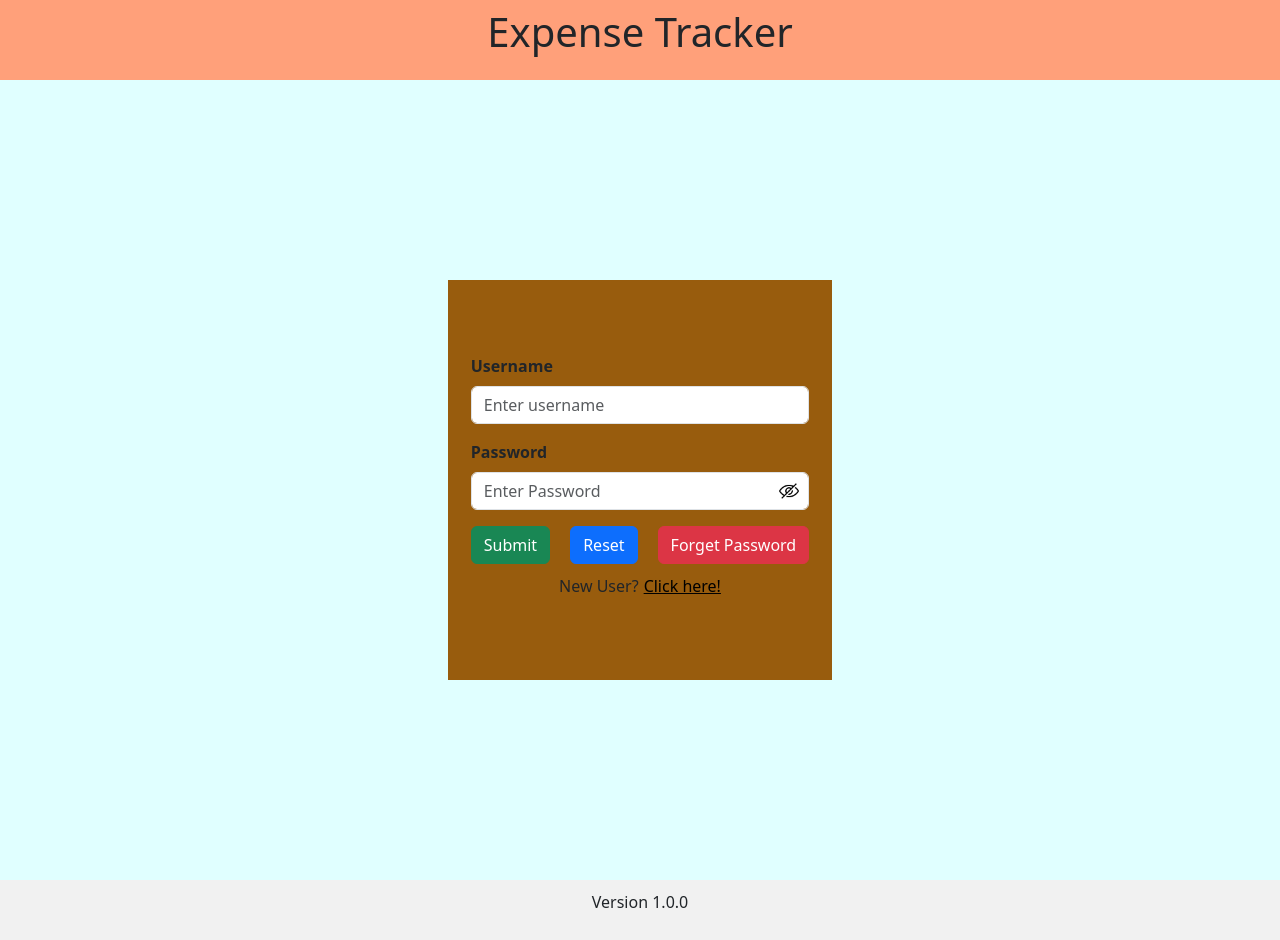
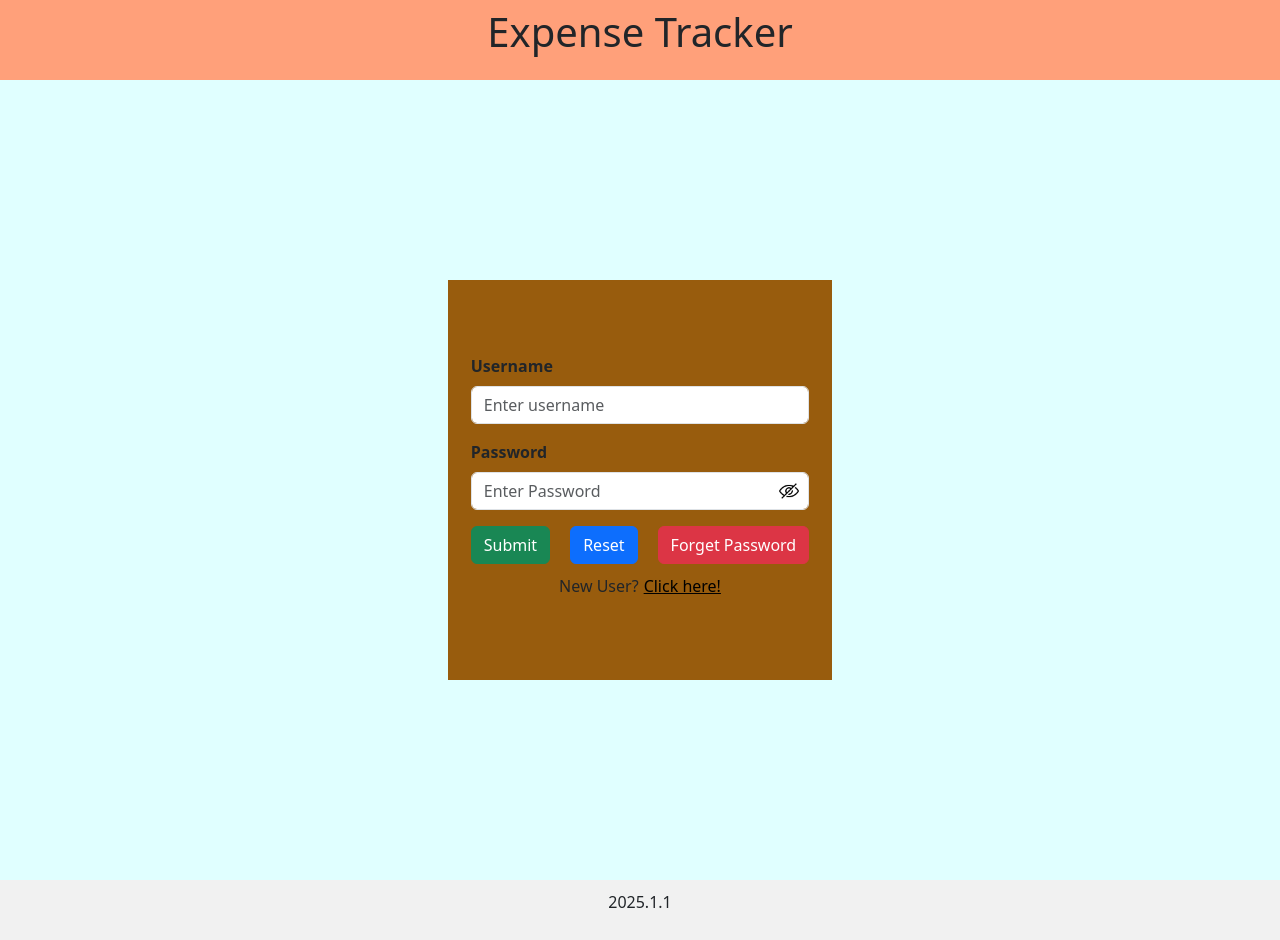
Before and after one commit to arnavkatyayan/ExpenseTrackerApp, a React (Create React App) app in the folder ExpenseTrackerFE/expensetrackerfe/: page / in a window 1280 px wide. Built offline with nearby package versions, Linux system fonts and the light colour scheme; no server answers.

Commit message:
Release Notes and version number updated.

```diff
--- a/ExpenseTrackerFE/expensetrackerfe/src/App.js
+++ b/ExpenseTrackerFE/expensetrackerfe/src/App.js
@@ -20,7 +20,7 @@ function App() {
 
       <LoginPage isLogoutClicked={isLogoutClicked} setIsLogoutClicked={setIsLogoutClicked} />
       <footer className='footer'>
-        <p>Version 1.0.0</p>
+        <p>2025.1.1</p>
       </footer>
     </div>
   );
```
Also changed, not shown: 1 other file (tests, documents, lock files or other folders).
